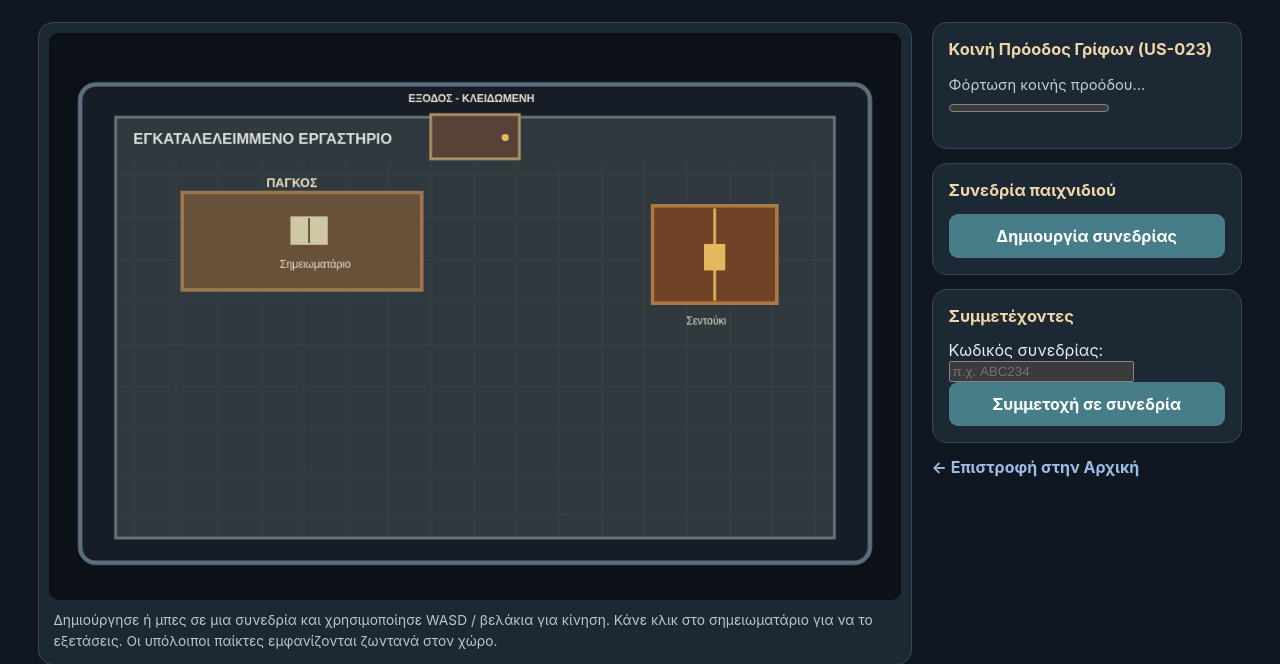
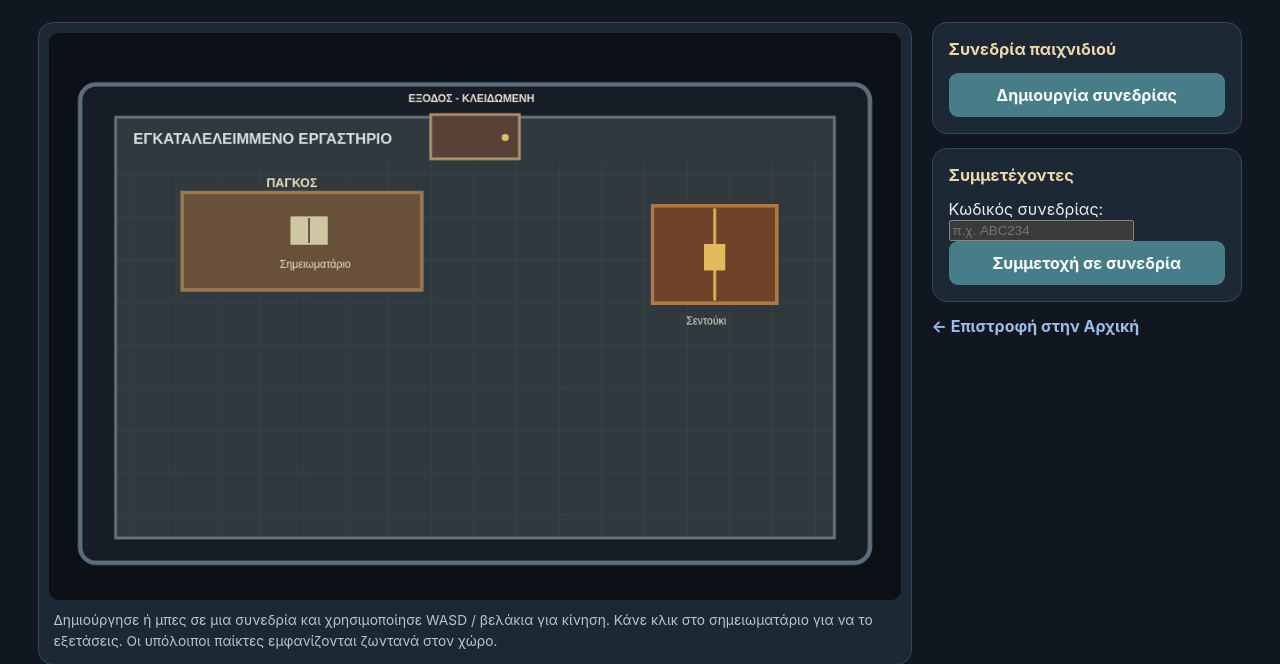
Before and after one commit to Eragon-24/EscapeHUB-Semester-Project, a Spring Boot app: page /multiplayer-room in a window 1280 px wide. Shown: the part 205-869 px from the top of the page. Run offline with Spring Boot 4, Linux system fonts and the light colour scheme; the visitor is signed in with stand-in values (Sample User, id 1); some of the project's set-up classes (security, data sources, template engines, error pages and the like) are left out, and stand-ins take their place.

Commit message:
fix(us-023): improve progress UI and access checks

```diff
--- a/src/main/resources/templates/multiplayer-room.html
+++ b/src/main/resources/templates/multiplayer-room.html
@@ -36,7 +36,7 @@
         </div>
 
         <aside class="room-sidebar">
-            <section class="room-card" id="puzzle-progress-card">
+            <section class="room-card" id="puzzle-progress-card" hidden>
                 <h2>Κοινή Πρόοδος Γρίφων (US-023)</h2>
                 <p id="puzzle-progress-summary" class="muted-message">Φόρτωση κοινής προόδου...</p>
                 <progress id="puzzle-progress-bar" value="0" max="100" aria-label="Πρόοδος γρίφων"></progress>
```
